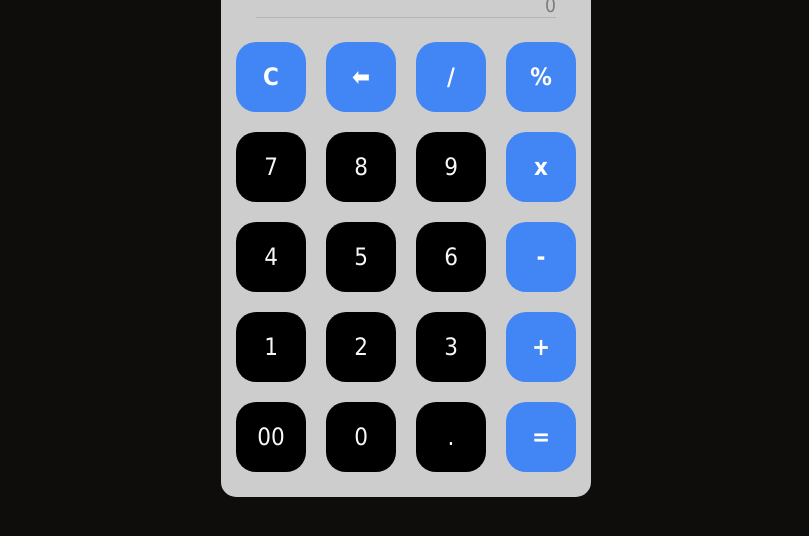
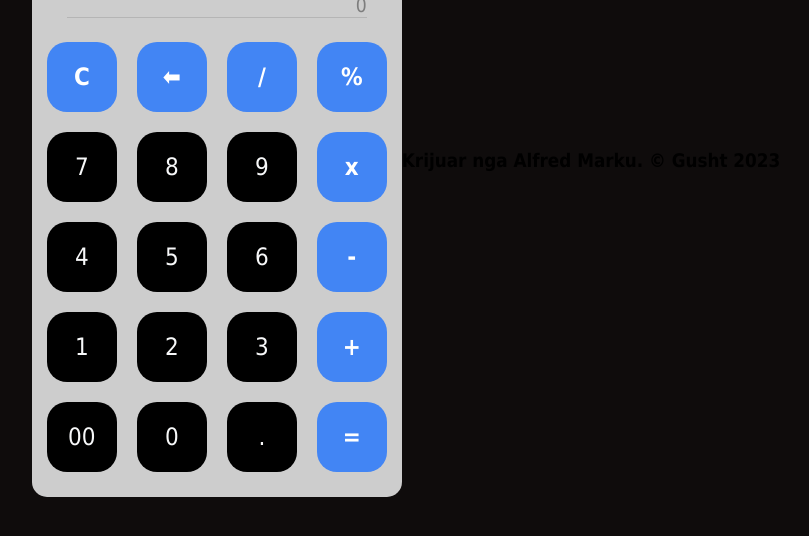
Before and after one commit to AlfredMarku/makinellogaritese, a plain HTML site: page index.html in a window 1280 px wide. Shown: the part 208-744 px from the top of the page, without its empty margins (234-1043 px from the left). Drawn offline with Linux system fonts and the light colour scheme; files whose address does not match are found by name.

Commit message:
Update index.html

```diff
--- a/index.html
+++ b/index.html
@@ -45,5 +45,7 @@
     </div>
     <script src="app.js"></script>
 </body>
-
+<footer>
+	<h3>Krijuar nga Alfred Marku. © Gusht 2023</h3>
+</footer>
 </html>
```
